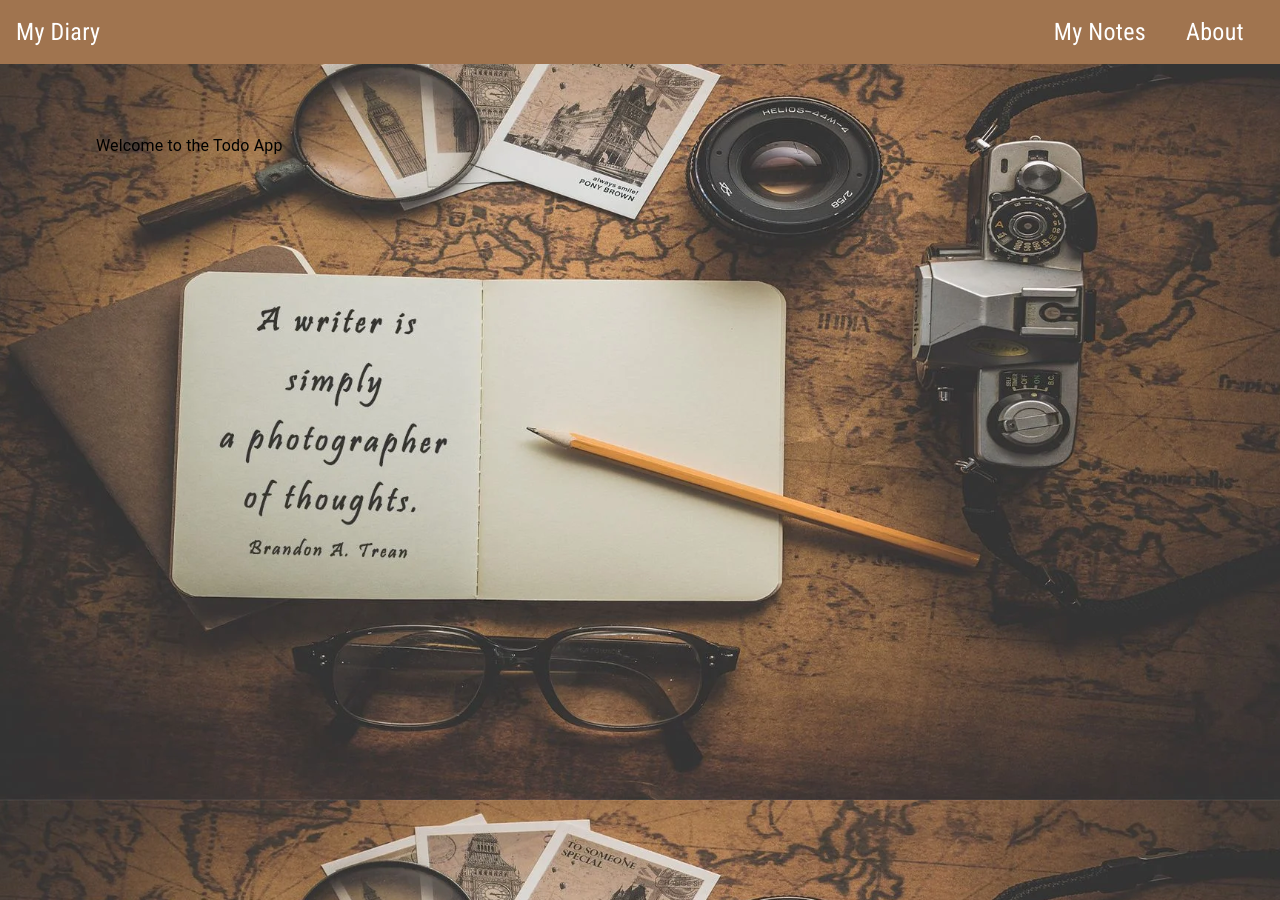
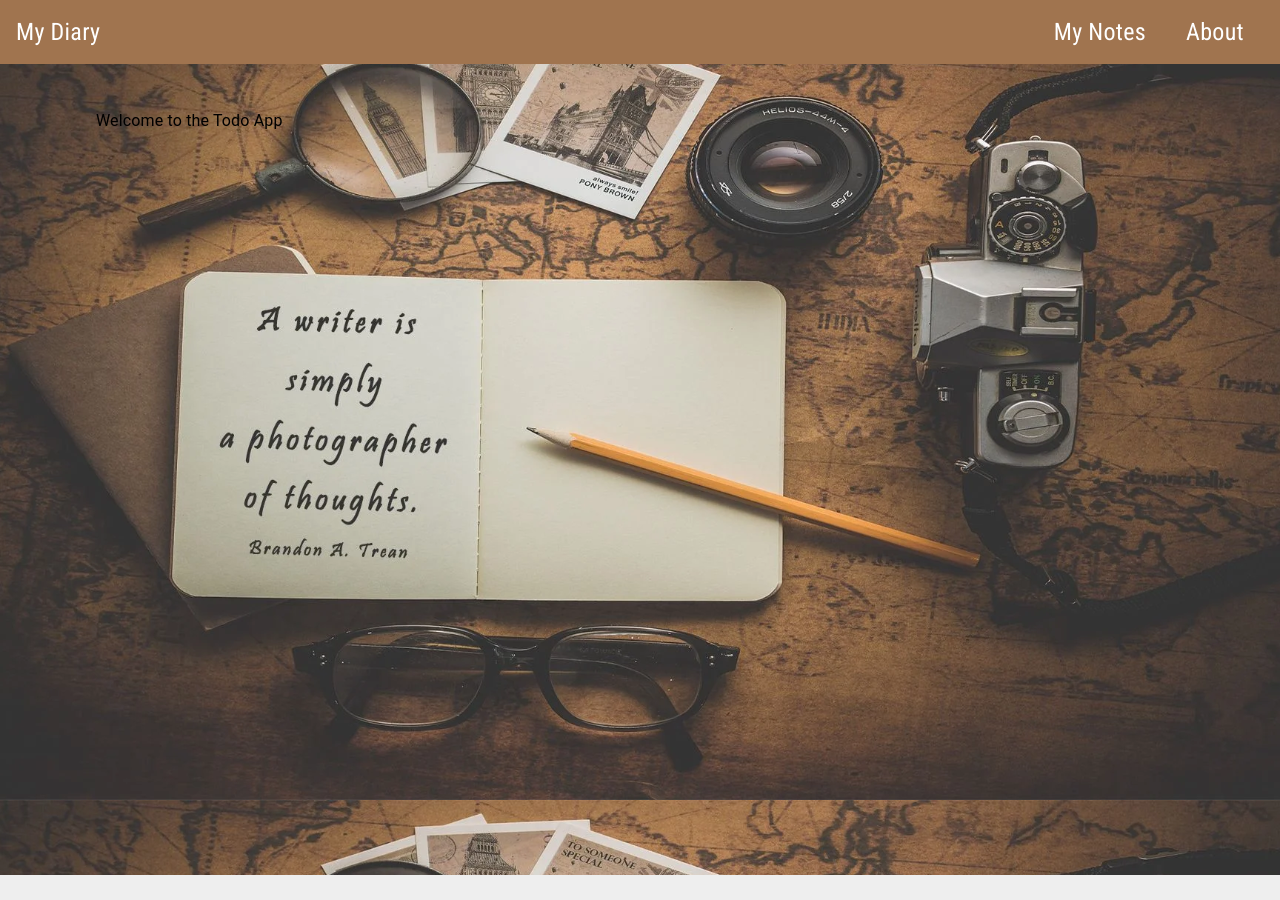
Before and after one commit to DanielIliev/diary-app, an Angular app: page / in a window 1280 px wide. After the commit the page ends 875 px from the top, so only its background shows below. Built offline with nearby package versions, Linux system fonts and the light colour scheme; a web font is replaced by a local one.

Commit message:
Top margin fix

```diff
--- a/src/app/app.component.scss
+++ b/src/app/app.component.scss
@@ -1,5 +1,5 @@
 .content-container {
-    margin: 100px 5%;
+    margin: 75px 5%;
     padding: 32px;
 }
 
```
